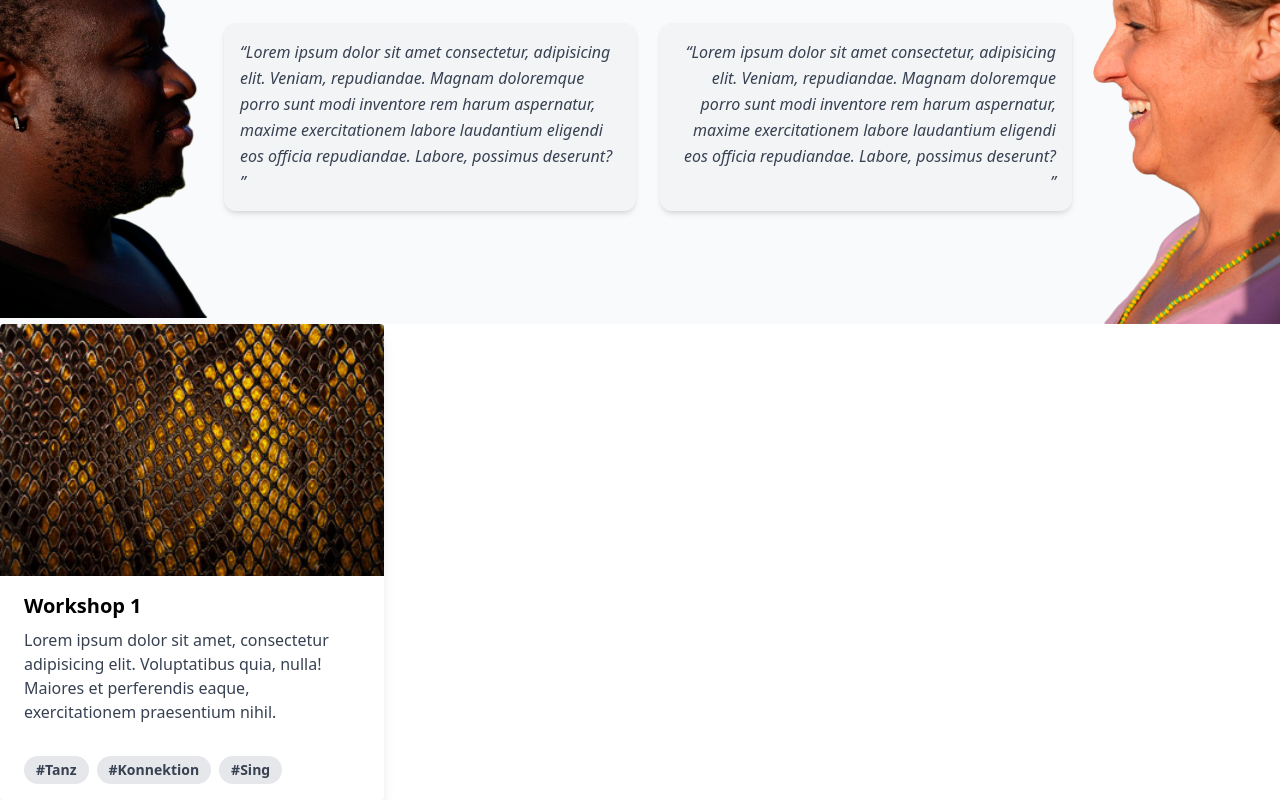
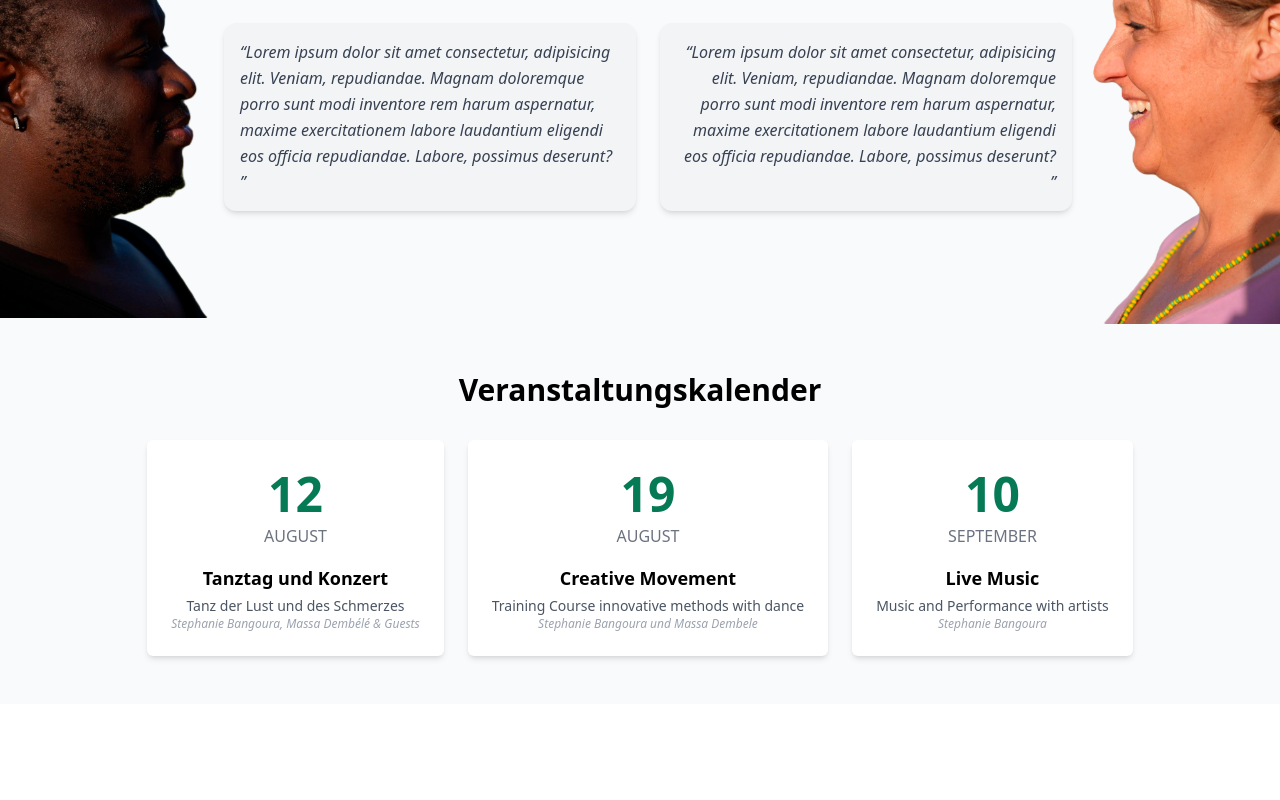
Before and after one commit to Mah30/tanz-der-kulturen, a React (Vite) app: page / in a window 1280 px wide. Shown: the part 756-1556 px from the top of the page. After the commit the page ends 1460 px from the top, so only its background shows below. Built offline with nearby package versions, Linux system fonts and the light colour scheme.

Commit message:
add events kalender on EventSection and EventCard

```diff
--- /dev/null
+++ b/src/components/EventCard.jsx
@@ -0,0 +1,64 @@
+import React from "react";
+
+
+const EventCard = ({day, month,title, description, workshopLeitung}) => {
+
+    return (
+      <div className="bg-white shadow-md p-6 rounded-md text-center hover:shadow-lg transition">
+
+      {/* Data */}
+      <div className="flex flex-col items-center justify-center mb-4">
+        <span className="text-5xl font-bold text-green-600 leading-tight">{day}</span>
+        <span className="text-1 uppercase text-gray-500">{month}</span>
+      </div>
+
+      {/* Título e descrição */}
+      <h3 className="text-lg font-bold mb-1">{title}</h3>
+      <p className="text-sm text-gray-600 overflow-hidden text-ellipsis line-clamp-2">{description}</p>
+      <p className="text-gray-400 text-xs italic">{workshopLeitung}</p>
+    </div>
+     );
+};
+
+export default EventCard;
+
+
+
+/* import React from "react";
+
+const EventCard = ({ event }) => {
+  return (
+    <div className="bg-white shadow-md rounded-lg p-4 max-w-sm">
+      <p className="text-sm text-gray-500">{event.date}</p>
+      <h3 className="text-xl font-bold text-gray-800">{event.title}</h3>
+      <p className="text-gray-700">{event.description}</p>
+      <p className="text-green-700 font-semibold mt-2">{event.price}</p>
+    </div>
+  );
+}; */
+
+/* import React from "react";
+
+const EventCard = ({day, month,title, description, workshopLeitung}) => {
+
+    return (
+        <div className="flex w-full max-w-3xl bg-white shadow-md mb-4">
+
+        <div className="bg-white shadow-md p-15 rounded-md text-center text-white flex flex-col items-center justify-center w-20">
+          <span className="text-2xl font-bold">{day}</span>
+          <span className="text-sm uppercase">{month}</span>
+        </div>
+
+
+        <div className="flex-1 p-4">
+          <h3 className="text-lg font-bold">{title}</h3>
+          <p>{description}</p>
+          <p className="text-sm text-gray-500">{workshopLeitung}</p>
+          <div className="flex gap-4 mt-2 text-sm">
+
+          </div>
+        </div>
+      </div>
+     );
+};
+export default EventCard; */
--- a/src/components/Home.jsx
+++ b/src/components/Home.jsx
@@ -1,6 +1,8 @@
-import HeroCarousel from "../section/Hero";
+import EventSection from "../section/EventSection";
+import HeroCarousel from "../section/HeroSection";
 import QuoteSection from "../section/QuoteSection";
-import TestWorkshops from "../section/TestWorkshops";
+
+
 
 
 
@@ -9,7 +11,7 @@ const Home = () => {
         <div>
             <HeroCarousel />
             <QuoteSection />
-            <TestWorkshops />
+            <EventSection />
 
         </div>
      );
--- /dev/null
+++ b/src/section/EventSection.jsx
@@ -0,0 +1,53 @@
+import React from "react";
+import EventCard from "../components/EventCard";
+
+
+const dummyEvents = [
+  {
+    id: 1,
+    day: "12",
+    month:"August",
+    title: "Tanztag und Konzert",
+    description: "Tanz der Lust und des Schmerzes ",
+    workshopLeitung:"Stephanie Bangoura, Massa Dembélé & Guests",
+  },
+  {
+    id: 2,
+    day: "19",
+    month:"August",
+    title: "Creative Movement",
+    description: "Training Course innovative methods with dance",
+    workshopLeitung:"Stephanie Bangoura und Massa Dembele",
+  },
+  {
+    id: 3,
+    day: "10",
+    month:"September",
+    title: "Live Music",
+    description: "Music and Performance with artists ",
+    workshopLeitung:"Stephanie Bangoura",
+  },
+];
+
+const EventSection = () => {
+  return (
+    <section className="py-12 px-4 bg-gray-50">
+      <h2 className="text-3xl font-bold text-center mb-8">Veranstaltungskalender</h2>
+
+      <div className="flex flex-wrap justify-center gap-6">
+        {dummyEvents.map(({ id, day, month, title, description, workshopLeitung }) => (
+            <EventCard
+            key={id}
+            day={day}
+            month={month}
+            title={title}
+            description={description}
+            workshopLeitung={workshopLeitung}
+            />
+        ))}
+      </div>
+    </section>
+  );
+};
+
+export default EventSection;
--- a/src/section/TestWorkshops.jsx
+++ /dev/null
@@ -1,27 +0,0 @@
-import schlange from "../assets/images/schlange.jpeg"
-
-
-const TestWorkshops = () => {
-
-    return (
-
-        <div class="max-w-sm rounded overflow-hidden shadow-lg">
-            <img class="w-full" src={schlange} alt="Sunset in the mountains" />
-            <div class="px-6 py-4">
-                <div class="font-bold text-xl mb-2">Workshop 1</div>
-                <p class="text-gray-700 text-base">
-                Lorem ipsum dolor sit amet, consectetur adipisicing elit. Voluptatibus quia, nulla! Maiores et perferendis eaque, exercitationem praesentium nihil.
-                </p>
-            </div>
-            <div class="px-6 pt-4 pb-2">
-                <span class="inline-block bg-gray-200 rounded-full px-3 py-1 text-sm font-semibold text-gray-700 mr-2 mb-2">#Tanz</span>
-                <span class="inline-block bg-gray-200 rounded-full px-3 py-1 text-sm font-semibold text-gray-700 mr-2 mb-2">#Konnektion</span>
-                <span class="inline-block bg-gray-200 rounded-full px-3 py-1 text-sm font-semibold text-gray-700 mr-2 mb-2">#Sing</span>
-            </div>
-
-
-        </div>
-     );
-};
-
-export default TestWorkshops;
```
Also changed, not shown: src/section/HeroSection.jsx (renamed from src/section/Hero.jsx).
